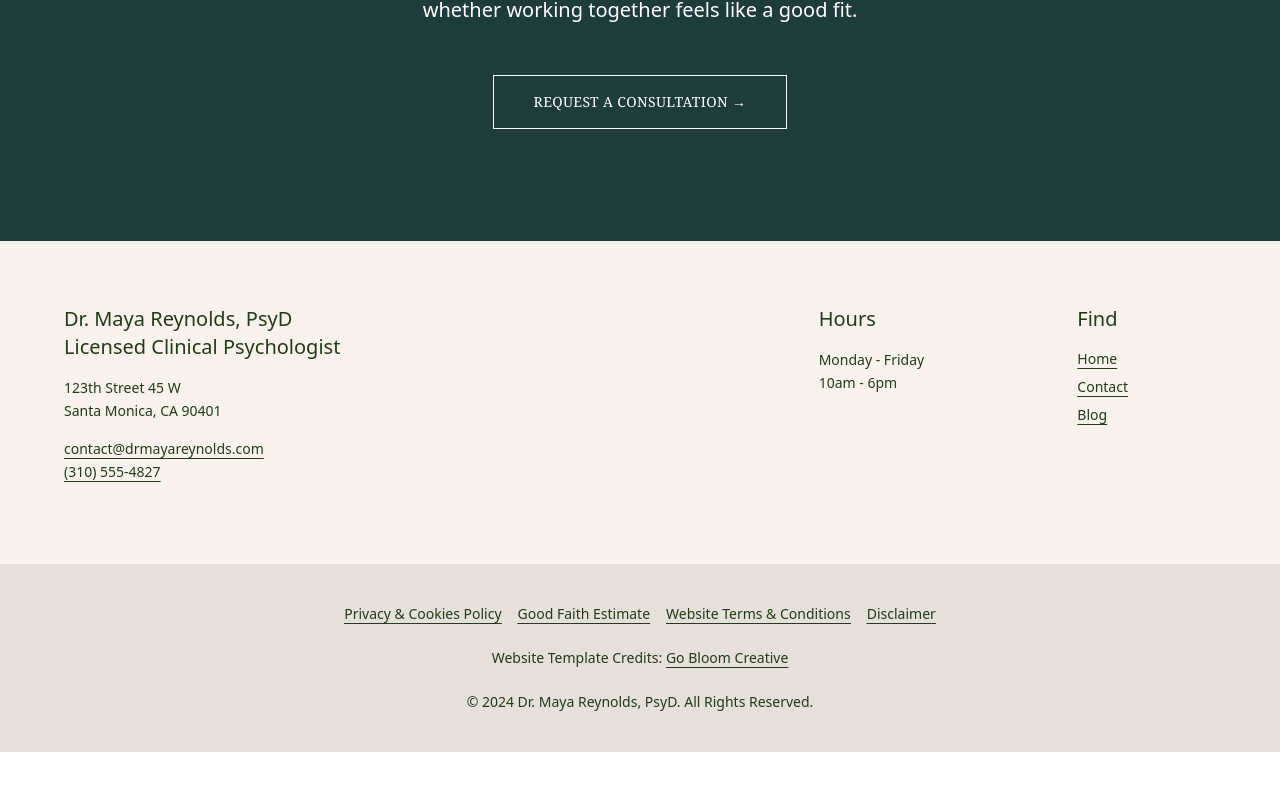
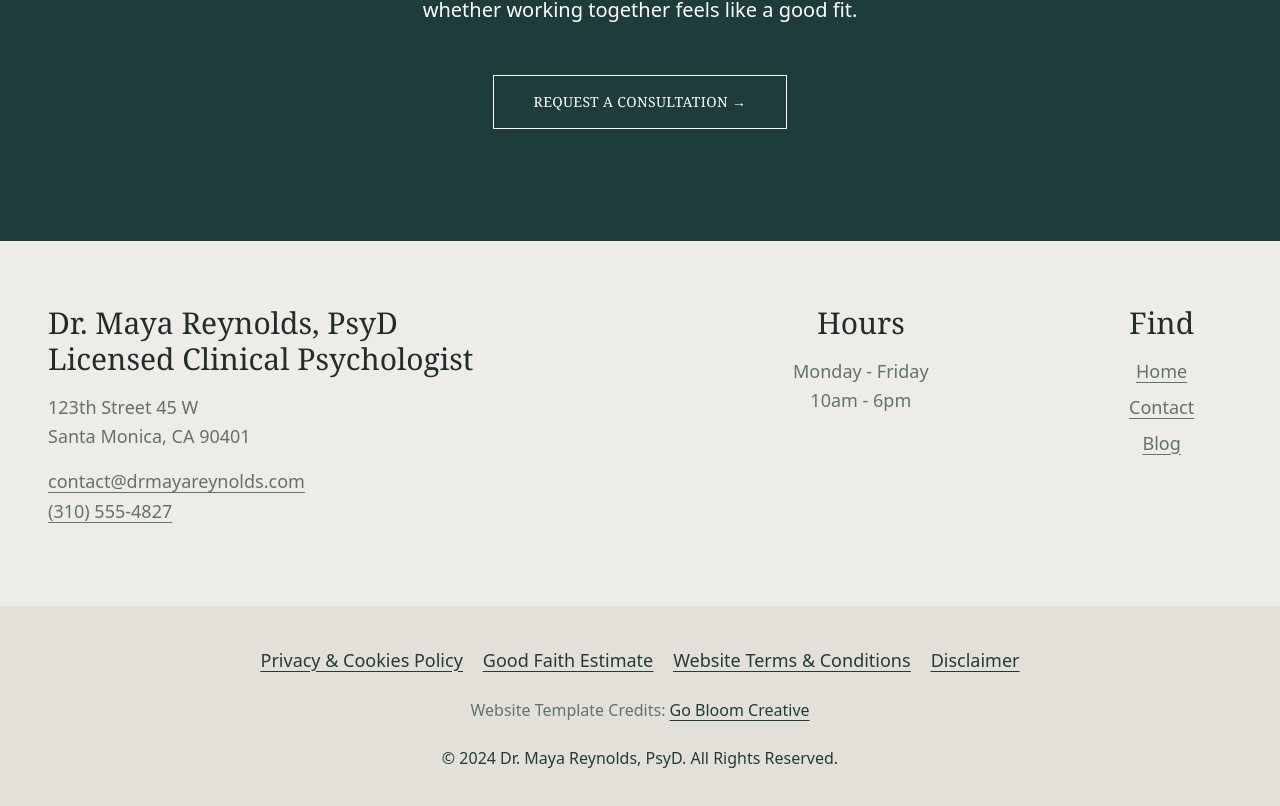
Before and after one commit to CODER-RAHUL9038/therapy-website-redesign, a Next.js app: page / in a window 1280 px wide. Shown: the part 5134-5940 px from the top of the page. Before the commit the page ends 5886 px from the top, so only its background shows below. Built offline with nearby package versions, Linux system fonts and the light colour scheme.

Commit message:
redesigning completed

```diff
--- a/src/components/AboutDrMaya.jsx
+++ b/src/components/AboutDrMaya.jsx
@@ -63,7 +63,7 @@ export default function AboutDrMaya() {
           </div>
 
           {/* Small circular overlay */}
-          <div className="absolute bottom-0 right-0 translate-x-1/2 translate-y-1/4 w-[150px] h-[150px]  md:w-[180px] md:h-[180px] lg:w-[280px] lg:h-[280px] rounded-full overflow-hidden">
+          <div className="absolute bottom-0 right-0 translate-x-1/6 translate-y-1/4 w-[150px] h-[150px]  md:w-[180px] md:h-[180px] lg:w-[280px] lg:h-[280px] rounded-full overflow-hidden">
             <Image
               src="https://images.squarespace-cdn.com/content/v1/65d10c6adcfabe1819ed4e07/9f889e1b-ba2b-4a6d-92e9-767dd3db67ae/lilac+template+white+lilac.jpeg?format=2500w"
               alt="Soft brand detail"
--- a/src/components/Footer.jsx
+++ b/src/components/Footer.jsx
@@ -2,21 +2,21 @@
 
 export default function Footer() {
   return (
-    <footer className="bg-[#f7f3ec] pt-16 text-[#243a1a]">
+    <footer className="bg-[#EEECE6] pt-16 text-[#1F2D2B] ">
       {/* Top footer content */}
-      <div className="max-w-7xl mx-auto px-6 grid grid-cols-1 md:grid-cols-[4fr_1fr_1fr] gap-x-20 gap-y-12">
+      <div className="max-w-7xl    px-2 text-center grid grid-cols-1 md:grid-cols-[3fr_1fr_1fr] gap-x-20 gap-y-10">
         {/* Left */}
-        <div className="ml-0 md:ml-10">
-          <h3 className="text-xl font-medium">
+        <div className=" md:ml-10 lg:text-left ">
+          <h3 className=" text-xl lg:text-3xl font-serif font-medium">
             Dr. Maya Reynolds, PsyD <br /> Licensed Clinical Psychologist
           </h3>
 
-          <p className="mt-4 text-sm leading-relaxed">
+          <p className="mt-4 text-lg leading-relaxed text-[#5F7370]">
             123th Street 45 W <br />
             Santa Monica, CA 90401
           </p>
 
-          <p className="mt-4 text-sm leading-relaxed underline underline-offset-4">
+          <p className="mt-4 text-lg leading-relaxed underline underline-offset-4 text-[#5F7370]">
             contact@drmayareynolds.com <br />
             (310) 555-4827
           </p>
@@ -24,9 +24,9 @@ export default function Footer() {
 
         {/* Middle */}
         <div>
-          <h3 className="text-xl font-medium">Hours</h3>
+          <h3 className="text-xl lg:text-3xl font-serif font-medium">Hours</h3>
 
-          <p className="mt-4 text-sm leading-relaxed">
+          <p className="mt-4 text-lg leading-relaxed text-[#5F7370]">
             Monday - Friday <br />
             10am - 6pm
           </p>
@@ -34,9 +34,9 @@ export default function Footer() {
 
         {/* Right */}
         <div>
-          <h3 className="text-xl font-medium">Find</h3>
+          <h3 className="text-xl lg:text-3xl font-serif font-medium">Find</h3>
 
-          <ul className="mt-4 space-y-2 text-sm underline underline-offset-4">
+          <ul className="mt-4 space-y-2 text-lg underline underline-offset-4 text-[#5F7370]">
             <li>
               <a href="#">Home</a>
             </li>
@@ -51,8 +51,8 @@ export default function Footer() {
       </div>
 
       {/* Bottom links section */}
-      <div className="bg-[#E5E0DA] mt-20 py-10">
-        <div className="text-center text-sm space-x-4 underline underline-offset-4">
+      <div className="bg-[#E3E0D9] mt-20 py-10">
+        <div className="text-center text-lg space-x-5 underline underline-offset-4 text-[#1E3D3A]">
           <a href="#">Privacy & Cookies Policy</a>
           <a href="#">Good Faith Estimate</a>
           <a href="#">Website Terms & Conditions</a>
@@ -60,15 +60,15 @@ export default function Footer() {
         </div>
 
         {/* Credits */}
-        <p className="mt-6 text-center text-sm">
+        <p className="mt-6 text-center text-base text-[#5F7370]">
           Website Template Credits:{" "}
-          <a href="#" className="underline underline-offset-4">
+          <a href="#" className="underline underline-offset-4 text-[#1E3D3A]">
             Go Bloom Creative
           </a>
         </p>
 
         {/* Copyright */}
-        <p className="mt-6 text-center text-sm">
+        <p className="mt-6 text-center text-sm md:text-base text-[#1E3D3A]">
           © 2024 Dr. Maya Reynolds, PsyD. All Rights Reserved.
         </p>
       </div>
```
